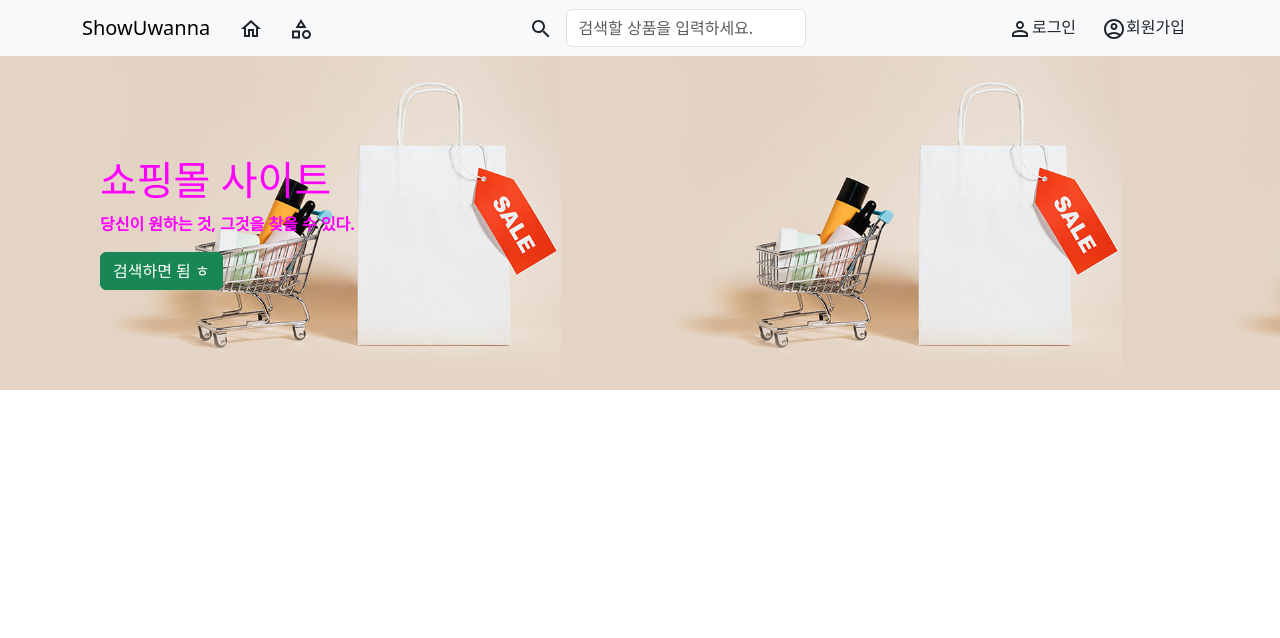
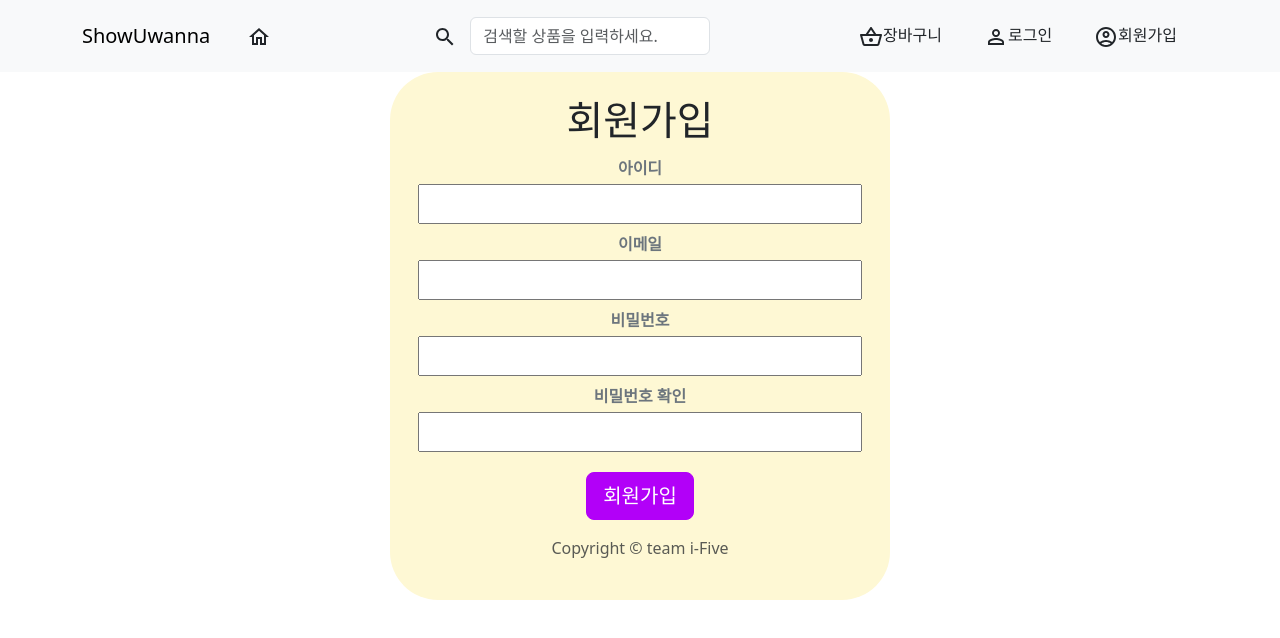
Before and after one commit to aaingyunii/front-end-study, a React (Create React App) app in the folder shopping/: page /signup in a window 1280 px wide. Shown: the top 638 px of the page. Built offline with nearby package versions, Linux system fonts and the light colour scheme.

Commit message:
make some pages

```diff
--- a/shopping/src/App.js
+++ b/shopping/src/App.js
@@ -1,21 +1,23 @@
 import './App.css';
 import 'bootstrap/dist/css/bootstrap.min.css';
+import HeaderNav from './Components/HeaderNav';
 import { BrowserRouter, Routes, Route } from 'react-router-dom';
-import HeaderNav from './Components/HeaderNav';
-import Background from './Components/Background';
+import LogIn from './Components/LogIn';
 import Main from './Components/Main';
-import Login from './Components/Login';
+import Cart from './Components/Cart';
+import SignUp from './Components/SignUp';
 
 function App() {
   return (
     <div className="App">
       <BrowserRouter>
-        <HeaderNav/>
+        <HeaderNav />
         <Routes>
-          <Route path='/' element={<Main/>}></Route>
-          <Route path='/login' element={<Login/>}></Route>
+          <Route path="/" element={<Main />} />
+          <Route path="/login" element={<LogIn />} />
+          <Route path='/signup' element={<SignUp/>}/>
+          <Route path="/cart" element={<Cart />} />
         </Routes>
-        <Background/>
       </BrowserRouter>
     </div>
   );
--- /dev/null
+++ b/shopping/src/Components/Cart.js
@@ -0,0 +1,9 @@
+function Cart() {
+    return (
+        <>
+            <h1>장바구니 페이지</h1>
+        </>
+    );
+}
+
+export default Cart;
--- a/shopping/src/Components/HeaderNav.js
+++ b/shopping/src/Components/HeaderNav.js
@@ -5,18 +5,28 @@ import PersonOutlineOutlinedIcon from '@mui/icons-material/PersonOutlineOutlined
 import AccountCircleOutlinedIcon from '@mui/icons-material/AccountCircleOutlined';
 import HomeOutlinedIcon from '@mui/icons-material/HomeOutlined';
 import CategoryOutlinedIcon from '@mui/icons-material/CategoryOutlined';
+import ShoppingBasketOutlinedIcon from '@mui/icons-material/ShoppingBasketOutlined';
 import { Link } from 'react-router-dom';
 
+
 function HeaderNav() {
-    return(
+    return (
         <Navbar expand="lg" className="bg-body-tertiary">
             <Container>
-                <Navbar.Brand href='#home'>ShowUwanna</Navbar.Brand>
+
+                {/* 로고 버튼 - 메인페이지 이동*/}
+                <Link to="/" className="navbar-brand">ShowUwanna</Link>
+
                 <Navbar.Toggle aria-controls='basic-navbar-nav'></Navbar.Toggle>
                 <Navbar.Collapse id="basic-navbar-nav">
                     <Nav className='me-auto'>
-                        <Button variant="outlined"><HomeOutlinedIcon/></Button>
-                        <Button variant="outlined"><CategoryOutlinedIcon/></Button>
+
+                        {/* 홈 버튼 - 메인페이지 이동 */}
+                        <Link to="/" className="nav-link">
+                            <Button variant="outlined"><HomeOutlinedIcon /></Button>
+                        </Link>
+
+                        {/* <Button variant="outlined"><CategoryOutlinedIcon /></Button> */}
                     </Nav>
                     <Nav className='d-flex justify-content-center align-items-center me-auto'>
                         <Button variant="outlined"> <SearchIcon /></Button>
@@ -26,13 +36,25 @@ function HeaderNav() {
                                 type="text"
                                 placeholder="검색할 상품을 입력하세요."
                                 className="mr-2"
-                                style={ { width : '15rem'}}
+                                style={{ width: '15rem' }}
                             />
                         </Form>
                     </Nav>
                     <Nav className='ml-auto'>
-                        <Button variant="outlined"><PersonOutlineOutlinedIcon/>로그인</Button>
-                        <Button variant="outlined"><AccountCircleOutlinedIcon/>회원가입</Button>
+                        {/* 장바구니 버튼 */}
+                        <Link to="/cart" className="nav-link">
+                            <Button variant="outlined"><ShoppingBasketOutlinedIcon />장바구니</Button>
+                        </Link>
+
+                        {/* 로그인 버튼 */}
+                        <Link to="/login" className="nav-link">
+                            <Button variant="outlined"><PersonOutlineOutlinedIcon />로그인</Button>
+                        </Link>
+
+                        {/* 회원가입 버튼 */}
+                        <Link to="/signup" className="nav-link">
+                            <Button variant="outlined"><AccountCircleOutlinedIcon />회원가입</Button>
+                        </Link>
                     </Nav>
                 </Navbar.Collapse>
             </Container>
--- /dev/null
+++ b/shopping/src/Components/LogIn.js
@@ -0,0 +1,64 @@
+import { useState } from 'react';
+import './css/LogIn.css';
+
+function LogIn() {
+    // React 상태(state)를 사용하여 입력 값 관리
+    const [memberName, setMemberName] = useState('');
+    const [password, setPassword] = useState('');
+
+    // 폼 제출 시 처리할 함수
+    const handleSubmit = (e) => {
+        e.preventDefault(); // 기본 제출 동작 방지
+
+        // 여기에서 필요한 작업 수행 (예: 로그인 요청 등)
+        console.log('Submit:', memberName, password);
+    };
+
+    return (
+        <form onSubmit={handleSubmit} className="form-input">
+            <div className="form-wrap">
+                <div className="text-center mb">
+                    <h1>로그인</h1>
+                </div>
+
+                <div className="form-label-group">
+                    <label htmlFor="memberName" id="nameLabel">아이디</label>
+                    {/* 입력 값이 변경될 때마다 상태 업데이트 */}
+                    <input
+                        type="text"
+                        name="memberName"
+                        id="inputName"
+                        className="form-input"
+                        value={memberName}
+                        onChange={(e) => setMemberName(e.target.value)}
+                    />
+                </div>
+                <div className="form-label-group">
+                    <label htmlFor="password" id="passwordLabel">비밀번호</label>
+                    {/* 입력 값이 변경될 때마다 상태 업데이트 */}
+                    <input
+                        type="password"
+                        name="password"
+                        id="inputPassword"
+                        className="form-input"
+                        value={password}
+                        onChange={(e) => setPassword(e.target.value)}
+                    />
+                </div>
+
+                {/* submit 버튼 클릭 시 handleSubmit 함수 호출 */}
+                <button
+                    className="btn btn-lg btn-primary btn-block"
+                    id="login-btn"
+                    type="submit"
+                    style={{ marginTop: '1rem' }}
+                >
+                    로그인
+                </button>
+                <p className="mt-3 text-muted text-center">Copyright &copy; team i-Five</p>
+            </div>
+        </form>
+    );
+}
+
+export default LogIn;
--- a/shopping/src/Components/Login.js
+++ /dev/null
@@ -1,14 +0,0 @@
-import React from 'react';
-import { Link } from 'react-router-dom';
-
-function Login() {
-    return (
-        <>
-            <Link to="/">
-                <h1>헤더입니다.</h1>
-            </Link>
-        </>
-    );
-}
-
-export default Login;
--- /dev/null
+++ b/shopping/src/Components/SignUp.js
@@ -0,0 +1,85 @@
+import { useState } from 'react';
+import './css/SignUp.css';
+
+function SignUp() {
+    const [memberName, setMemberName] = useState('');
+    const [email, setEmail] = useState('');
+    const [password1, setPassword1] = useState('');
+    const [password2, setPassword2] = useState('');
+
+    const handleSubmit = (e) => {
+        e.preventDefault();
+
+        // 여기에서 필요한 작업 수행 (예: 회원가입 요청 등)
+        console.log('Submit:', memberName, email, password1, password2);
+    };
+
+    return (
+        <form onSubmit={handleSubmit} className="form-input">
+            <div className="form-wrap">
+                <div className="text-center mb">
+                    <h1>회원가입</h1>
+                </div>
+
+                {/* 오류 메시지 표시 로직 추가 (fragment/form_errors :: formErrorsFragment) */}
+                {/* <div>{/* formErrorsFragment 컴포넌트 추가 */}
+
+                <div className="form-label-group">
+                    <label htmlFor="inputName" id="nameLabel">아이디</label>
+                    <input
+                        type="text"
+                        id="inputName"
+                        className="form-input"
+                        value={memberName}
+                        onChange={(e) => setMemberName(e.target.value)}
+                    />
+                </div>
+
+                <div className="form-label-group">
+                    <label htmlFor="inputEmail" id="emailLabel">이메일</label>
+                    <input
+                        type="email"
+                        id="inputEmail"
+                        className="form-input"
+                        value={email}
+                        onChange={(e) => setEmail(e.target.value)}
+                    />
+                </div>
+
+                <div className="form-label-group">
+                    <label htmlFor="inputPassword" id="passwordLabel">비밀번호</label>
+                    <input
+                        type="password"
+                        id="inputPassword"
+                        className="form-input"
+                        value={password1}
+                        onChange={(e) => setPassword1(e.target.value)}
+                    />
+                </div>
+
+                <div className="form-label-group">
+                    <label htmlFor="inputPassword2" id="passwordLabel2">비밀번호 확인</label>
+                    <input
+                        type="password"
+                        id="inputPassword2"
+                        className="form-input"
+                        value={password2}
+                        onChange={(e) => setPassword2(e.target.value)}
+                    />
+                </div>
+
+                <button
+                    className="btn btn-lg btn-primary btn-block"
+                    id="signup-btn"
+                    type="submit"
+                    style={{ marginTop: '1rem' }}
+                >
+                    회원가입
+                </button>
+                <p className="mt-3 text-muted text-center">Copyright &copy; team i-Five</p>
+            </div>
+        </form>
+    );
+};
+
+export default SignUp;
--- /dev/null
+++ b/shopping/src/Components/css/LogIn.css
@@ -0,0 +1,45 @@
+/* 입력창폼 */
+.form-input {
+    width: 100%;
+    max-width: 500px;
+    margin: auto;
+
+  }
+
+ /* 입력창 배경 */
+ .form-wrap {
+     background-color: #FEF8D4;
+     padding: 1.5rem 1.5rem 1.5rem 1.5rem;
+     border-radius: 3rem;
+ }
+
+ /* 처음 로고이미지 */
+ #logo-image {
+     width: 15rem;
+     height: auto;
+     object-fit: cover;
+ }
+
+ /* 각라벨 + 인풋 */
+ .form-label-group {
+     padding: .25rem;
+     color: #6C757D;
+ }
+
+ /* 라벨 */
+ .form-label-group label {
+     font-weight: bold;
+     margin-bottom: 0.25rem;
+ }
+
+ /* 인풋 */
+ .form-label-group input {
+     height: 2.5rem;
+     padding-left: 1rem;
+ }
+
+ /* 로그인 버튼 */
+ #login-btn {
+     background-color: #b200f8;
+     border-color: #b200f8;
+ }
--- /dev/null
+++ b/shopping/src/Components/css/SignUp.css
@@ -0,0 +1,40 @@
+/* 입력창폼 */
+.form-input {
+  width: 100%;
+  max-width: 500px;
+  margin: auto;
+
+}
+/* 입력창 배경 */
+.form-wrap {
+  background-color: #FEF8D4;
+  padding: 1.5rem 1.5rem 1.5rem 1.5rem;
+  border-radius: 3rem;
+}
+/* 처음 로고이미지 */
+#logo-image {
+  width:15rem;
+  height:auto;
+  object-fit: cover;
+}
+/* 각라벨 + 인풋 */
+.form-label-group{
+  padding: .25rem;
+  color: #6C757D;
+}
+/* 라벨 */
+.form-label-group label{
+  font-weight: bold;
+  /* text-align: left; */
+  margin-bottom: 0.25rem;
+}
+/* 인풋 */
+.form-label-group input{
+  height: 2.5rem;
+  padding-left: 1rem;
+}
+/* 회원가입 버튼 */
+#signup-btn {
+  background-color : #b200f8;
+  border-color: #b200f8;
+}
```
Also changed, not shown: shopping/src/Components/Main.js (+11 -13 lines).
